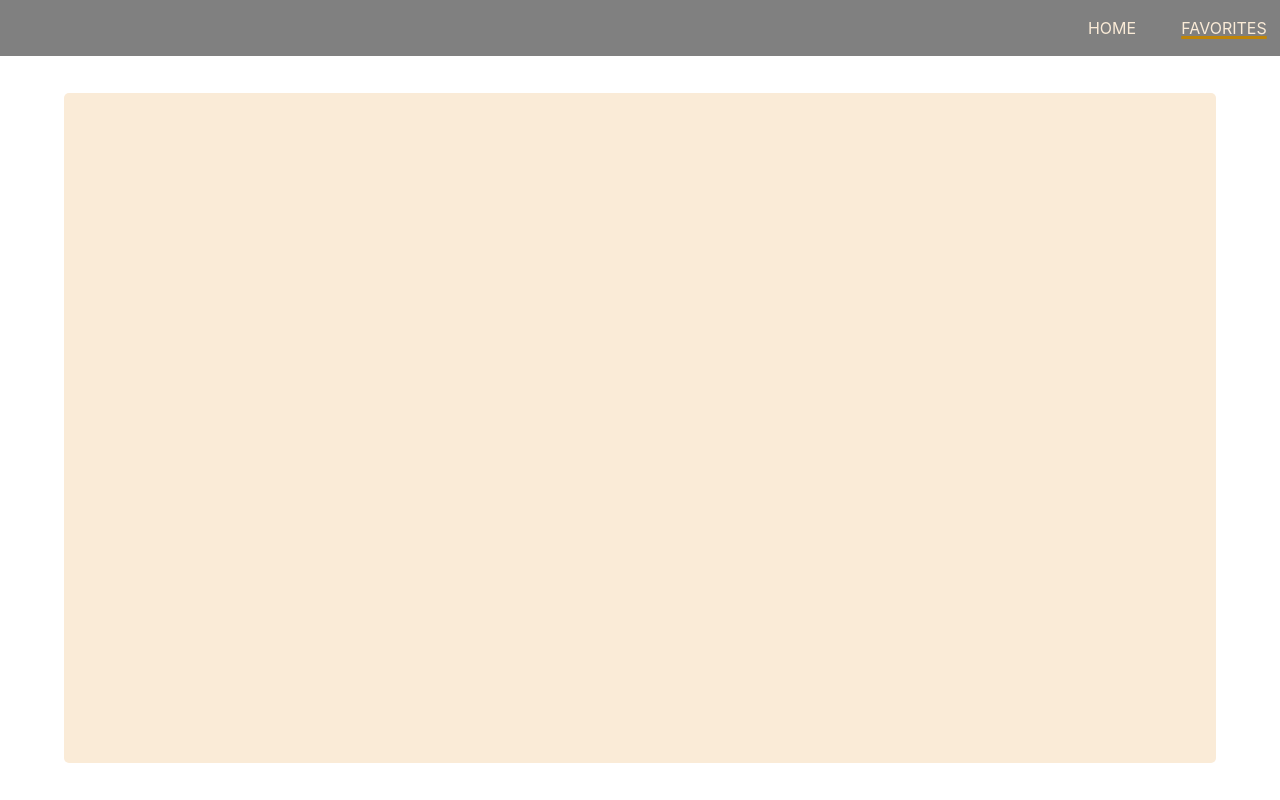
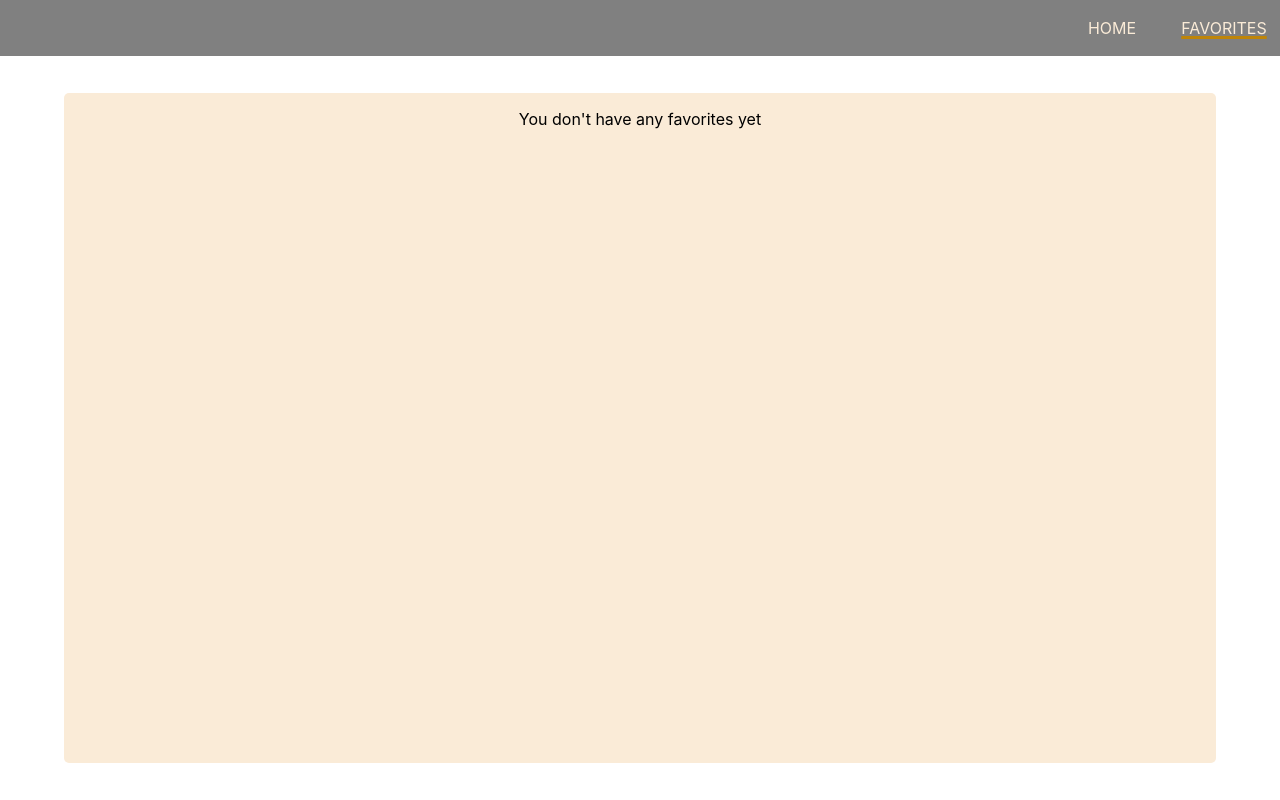
Before and after one commit to Jwensloff/libation-station, a React (Create React App) app: page /favorites in a window 1280 px wide. Built offline with nearby package versions, Linux system fonts and the light colour scheme.

Commit message:
fix: Fix rendering bug

```diff
--- a/src/Components/CocktailWrapper/CocktailWrapper.js
+++ b/src/Components/CocktailWrapper/CocktailWrapper.js
@@ -1,3 +1,4 @@
+import { useEffect } from 'react';
 import SingleCocktail from '../SingleCocktail/SingleCocktail';
 import './CocktailWrapper.css';
 
@@ -9,6 +10,9 @@ function CocktailWrapper({
   isFavorite,
   setIsFavorite
 }) {
+  useEffect(()=> {
+    setIsFavorite(false)
+  },[])
   const cocktailComponents = cocktails.map((cocktail) => {
 
     const keys = Object.keys(cocktail);
@@ -16,7 +20,6 @@ function CocktailWrapper({
     const measurements = [];
     let finalIngredients = [];
 
-    setIsFavorite(false)
 
     keys.map((key) => {
       if (key.includes('Ingredient') && cocktail[key]) {
--- a/src/Components/FavoritesPage/FavoritesPage.js
+++ b/src/Components/FavoritesPage/FavoritesPage.js
@@ -1,9 +1,17 @@
 import './FavoritesPage.css';
 import SingleCocktail from '../SingleCocktail/SingleCocktail';
+import { useEffect } from 'react';
 
-function FavoritesPage({ favorites, deleteFavorite, setIsFavorite, isFavorite }) {
+function FavoritesPage({
+  favorites,
+  deleteFavorite,
+  setIsFavorite,
+  isFavorite,
+}) {
+  useEffect(()=> {
+    setIsFavorite(true);
+  },[])
   const favorited = favorites.map((cocktail) => {
-    setIsFavorite(true)
     return (
       <SingleCocktail
         name={cocktail.name}
@@ -20,7 +28,11 @@ function FavoritesPage({ favorites, deleteFavorite, setIsFavorite, isFavorite })
 
   return (
     <div className='favorited-grid'>
-      <div>{favorited}</div>
+      {favorites.length === 0 ? (
+        <div>You don't have any favorites yet</div>
+      ) : (
+        <div>{favorited}</div>
+      )}
     </div>
   );
 }
```
Also changed, not shown: src/Components/SingleCocktail/SingleCocktail.js (line endings or trailing spaces).
